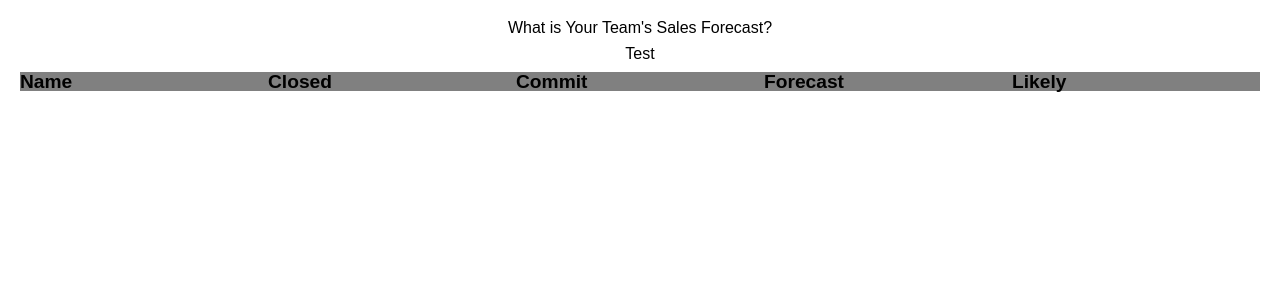
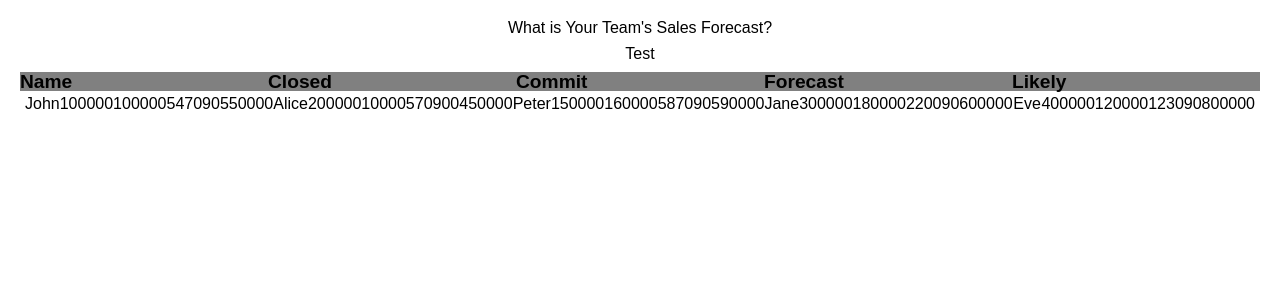
Before and after one commit to 9yoi/react-dashboard, a React (Create React App) app: page / in a window 1280 px wide. Shown: the top 300 px of the page. Built offline with nearby package versions, Linux system fonts and the light colour scheme; a web font is replaced by a local one.

Commit message:
Render rows dynamically based on input data and header fields
- createRow:
  - input: fields for one row in the table
  - output: one row of compoenent fields
- createRows:
  - input: all salespeople data
  - output: passes data into createRow to create multiple rows

```diff
--- a/src/App.js
+++ b/src/App.js
@@ -54,25 +54,26 @@ class App extends Component {
     return fields;
   }
 
-  // createRow(columns) {
+  // extracts content for rows based on header order
+  // input: one row of data in object form -> {name: 'John', commit: '1000'}
+  createRow(columns) {
+    const keys = this.state.headers;
+    let rows = [];
+    keys.forEach((key) => {
+      rows.push(<Field content={columns[key].content} type={columns[key].type}/>)
+    })
+    return rows;
+  }
 
-  // }
-
-  // // creates multiple rows
-  // // input: Array of salespeople data: [{name: 'name', content: ''}, {} ...]
-  // createRows(people) {
-  //   let headers = this.state.headersKey;
-  //   console.log(headers);
-  //   people.forEach((person) => {
-  //     let info = {};
-  //     headers.forEach((header) => {
-  //       let field = person[header];
-  //       info[field.content] = field.type;
-  //     });
-  //     console.log(info);
-  //     this.createRow(info);
-  //   })
-  // }
+  // creates multiple rows
+  // input: Array of salespeople data: [{name: 'name', content: ''}, {} ...]
+  createRows(people) {
+    let rows = [];
+    people.forEach((person) => {
+      rows.push(this.createRow(person));
+    })
+    return rows;
+  }
 
   formatCurrency(amount) {
     let output = ''
@@ -94,8 +95,6 @@ class App extends Component {
   }
 
   render() {
-
-    //{this.createRows(this.state.data)}
     return (
       <div className="App">
         <div className="App-header">
@@ -109,7 +108,7 @@ class App extends Component {
             {this.createHeader(this.state.headers)}
           </div>
           <div className="Row">
-
+            {this.createRows(this.state.data)}
           </div>
         </div>
       </div>
```
